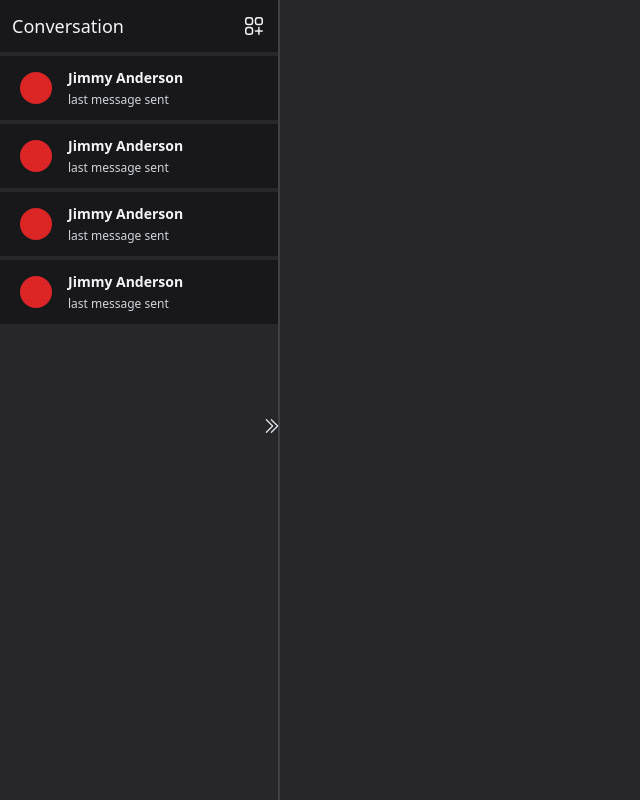
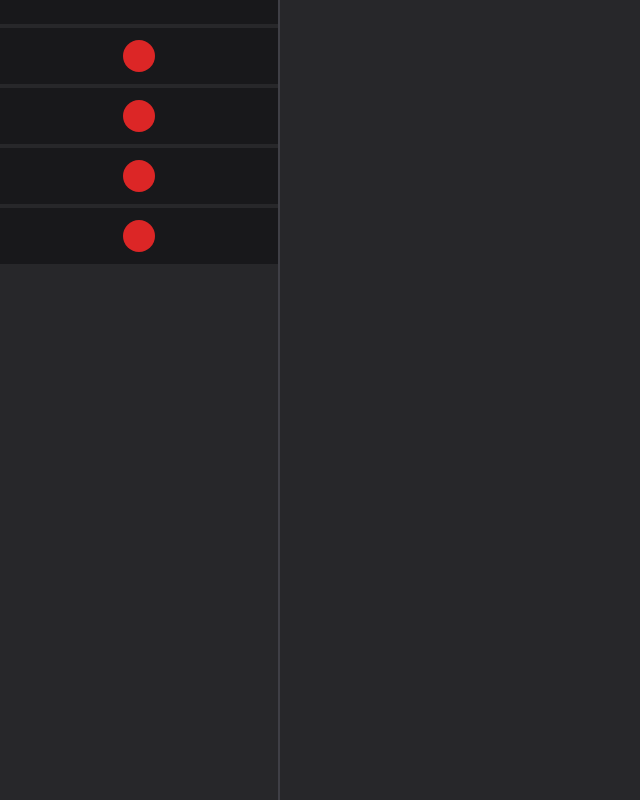
Before and after one commit to alireza-constantin/chitchat-ui, a React (Vite) app: page / in a window 1280 px wide. Shown: the whole page, without its empty margins (0-640 px from the left). Built offline with nearby package versions, Linux system fonts and the light colour scheme.

Commit message:
open and close up sidebar

```diff
--- a/src/components/Profile.tsx
+++ b/src/components/Profile.tsx
@@ -1,11 +1,13 @@
-export function Profile(){
+import { clsx } from 'clsx'
+
+export function Profile({ expanded }: { expanded: boolean }){
     return (
-        <div className="flex gap-4 items-center bg-zinc-900 py-3 px-5">
+        <div className={clsx("flex gap-4 items-center bg-zinc-900 py-3 justify-center", expanded && "px-5")}>
             <ProfilePic />
-            <div>
+            {expanded && <div>
                 <p className="text-gray-100 text-sm font-semibold pb-1">Jimmy Anderson</p>
                 <p className="text-xs text-gray-300" >last message sent</p>
-            </div>
+            </div>}
         </div>
     )
 }
--- a/src/pages/app.tsx
+++ b/src/pages/app.tsx
@@ -1,7 +1,6 @@
 import { useState } from "react"
-import { ChevronDoubleLeftIcon, ChevronDoubleRightIcon } from "@heroicons/react/24/solid"
 import { Profile } from "../components/Profile"
-import { SquaresPlusIcon } from "@heroicons/react/24/outline"
+import { SquaresPlusIcon, Bars4Icon } from "@heroicons/react/24/outline"
 
 export default function App() {
     const [expanded, setExpanded] = useState(false)
@@ -10,33 +9,39 @@ export default function App() {
         setExpanded((prev) => !prev)
     }
     return (
+        <>
+            {expanded && (
+                <div onClick={toggleSidebar} className="absolute inset-0 bg-black/40 z-30"></div>
+            )}
             <div
-            className={`fixed border-r-2 border-zinc-700 top-0 bottom-0 transition-all ${
+                className={`fixed z-40 border-r-2 bg-zinc-800 border-zinc-700 top-0 bottom-0 duration-200 transition-all ${
                     expanded ? "sm:max-w-[280px] sm:w-full w-280px" : "left-0 w-[60px] sm:w-[280px]"
                 }`}
             >
                 <div className="flex justify-between items-center p-3 mb-1 bg-zinc-900">
+                    {expanded ? (
+                        <>
                             <h4 className="text-gray-100  text-lg">Conversation</h4>
                             <SquaresPlusIcon className="w-6 h-6 text-gray-100" />
+                        </>
+                    ) : (
+                    <button
+                        className="sm:hidden bg-transparent mx-auto"
+                        onClick={toggleSidebar}
+                    >
+                        <Bars4Icon className="text-gray-100 h-6 w-6" />
+                    </button>
+                )}
                 </div>
                 <div className="">
                     <ul className="flex flex-col gap-1">
-                    <Profile />
-                    <Profile />
-                    <Profile />
-                    <Profile />
+                        <Profile expanded={expanded}/>
+                        <Profile expanded={expanded}/>
+                        <Profile expanded={expanded}/>
+                        <Profile expanded={expanded}/>
                     </ul>
                 </div>
-            <button
-                className="absolute bg-transparent  rounded-e-3xl px-1 py-4 top-1/2 -right-2"
-                onClick={toggleSidebar}
-            >
-                {expanded ? (
-                    <ChevronDoubleLeftIcon className="text-gray-200 w-5 h-5" />
-                ) : (
-                    <ChevronDoubleRightIcon className="text-gray-200 w-5 h-5" />
-                )}
-            </button>
             </div>
+        </>
     )
 }
```
Lines whose indentation alone changed are shown as unchanged.
